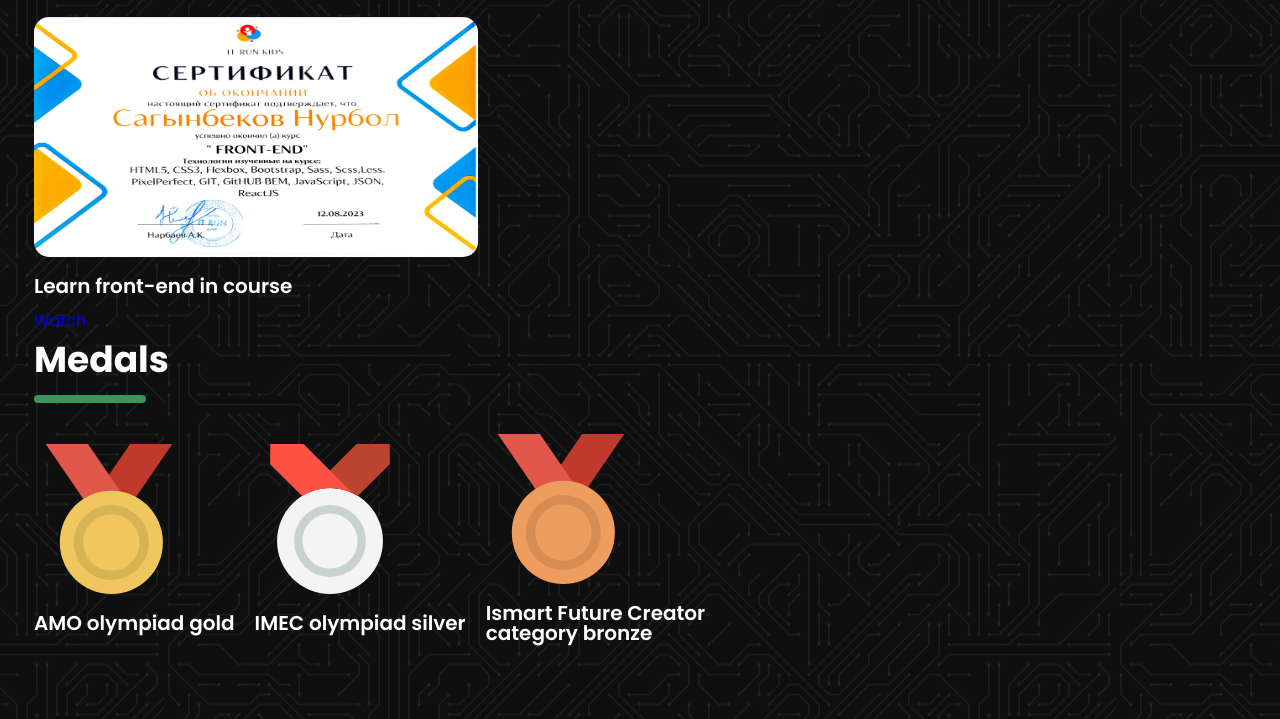
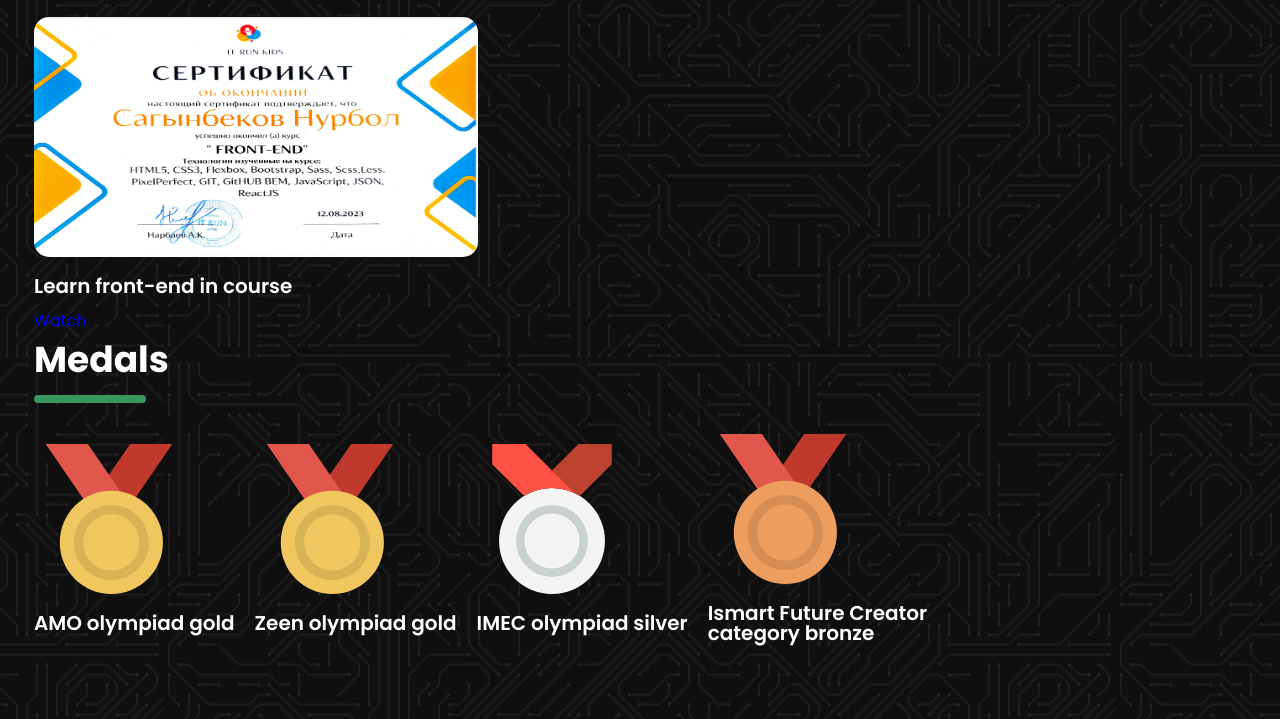
Before and after one commit to Nurbol876/School, a plain HTML site: page pages/en/Projects.html in a window 1280 px wide. Shown: the part 3595-4314 px from the top of the page. Drawn offline with nearby package versions, Linux system fonts and the light colour scheme.

Commit message:
Update Projects.html

```diff
--- a/pages/en/Projects.html
+++ b/pages/en/Projects.html
@@ -354,6 +354,12 @@
                     </h3>
                 </li>
                 <li data-aos="fade-up" class="projects__medal">
+                    <img src="../../src/assets/projects/gold-medal-svgrepo-com.svg" width="150px" alt="🥇">
+                    <h3 class="projects__title">
+                        Zeen olympiad gold
+                    </h3>
+                </li>
+                <li data-aos="fade-up" class="projects__medal">
                     <img src="../../src/assets/projects/medal-silver-svgrepo-com.svg" width="150px" alt="🥇">
                     <h3 class="projects__title">
                         IMEC olympiad silver
```
